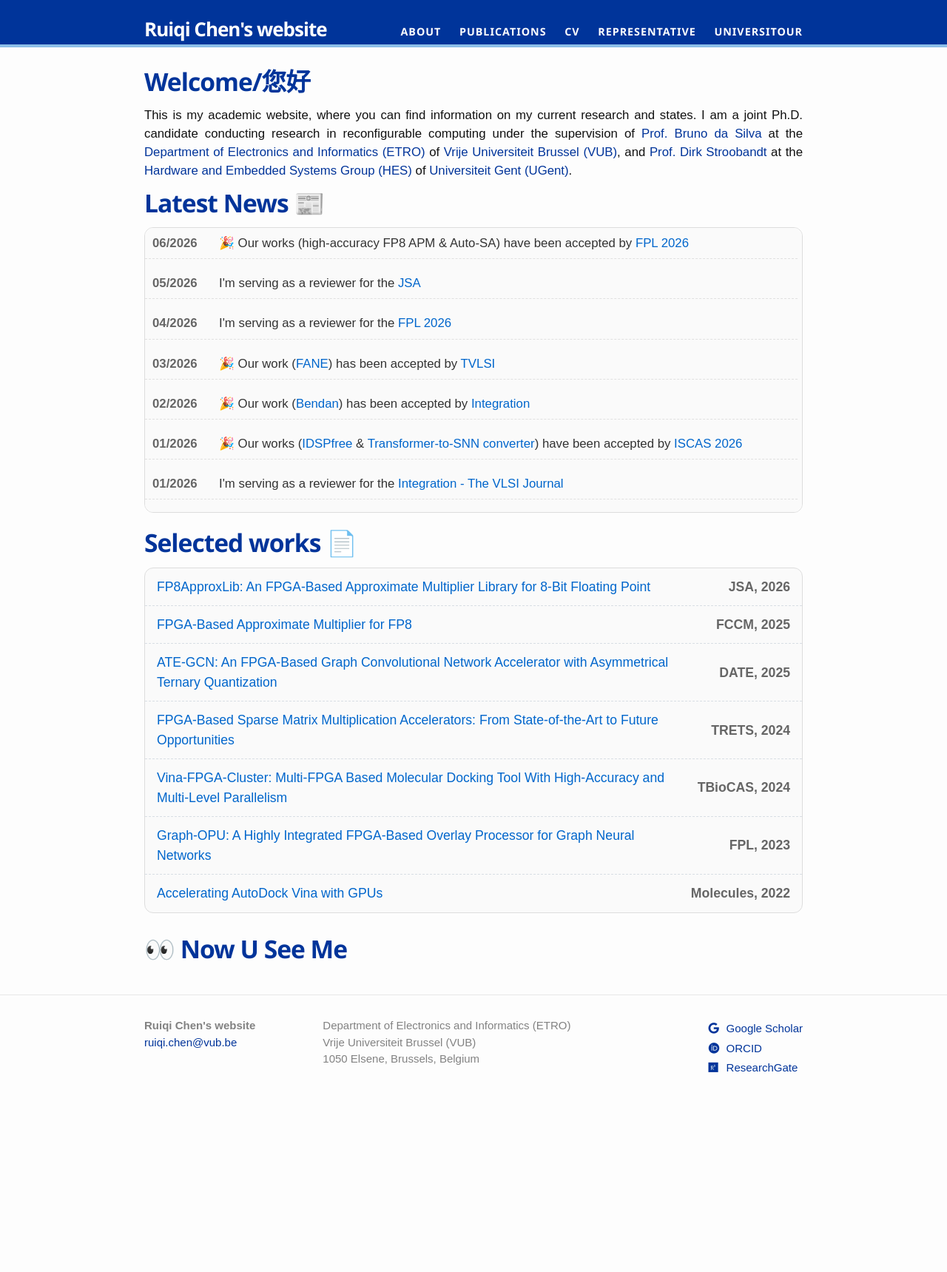
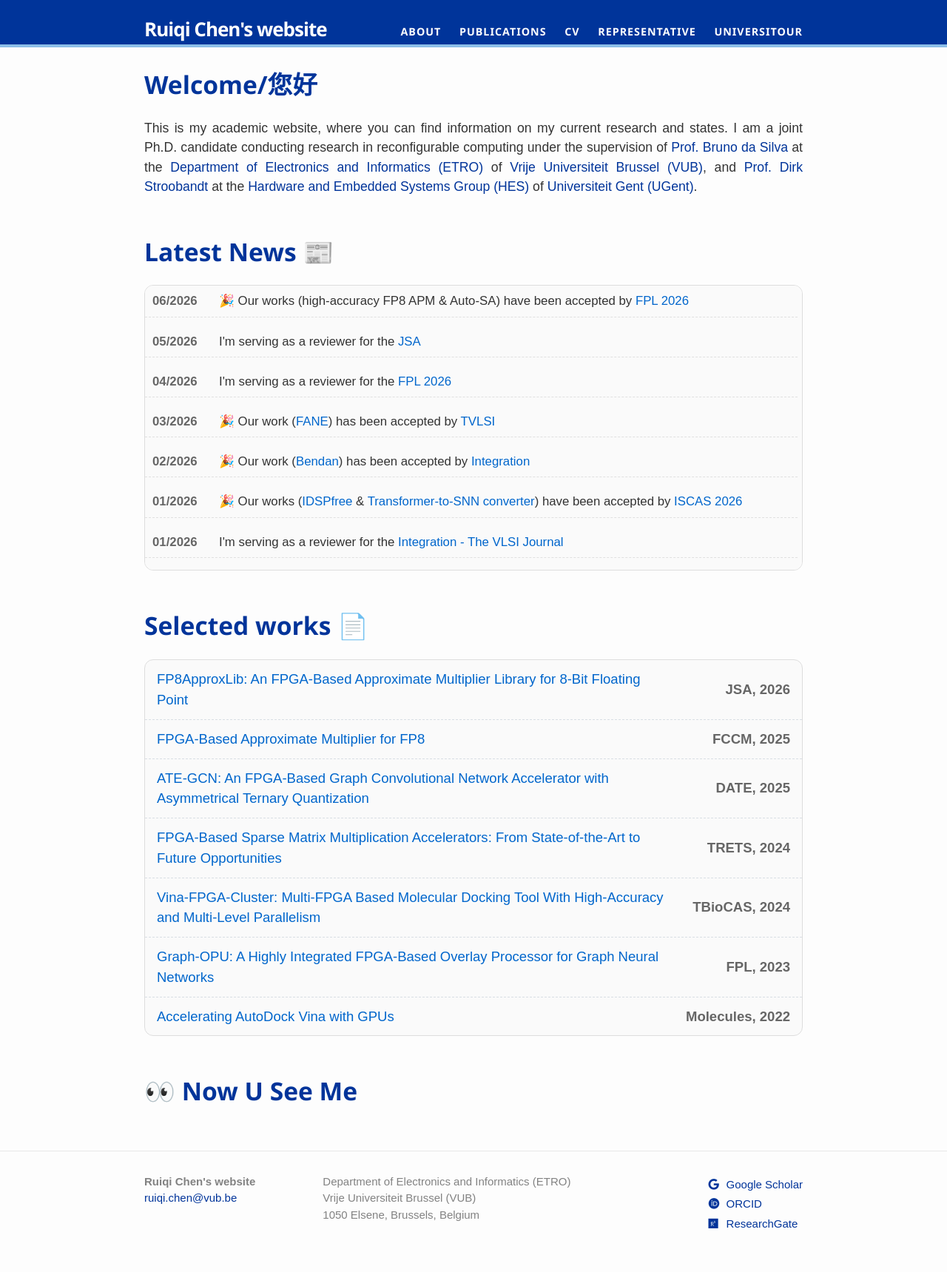
Before and after one commit to ruiqichen7/ruiqichen7.github.io, a Jekyll site: the page built from index.html, in a window 1280 px wide. Shown: the whole page at 74% size. Built offline with Jekyll 4.4.1, drawn with Linux system fonts in a browser that asks for light colours; before the commit the page ends 1509 px from its top, so only the background shows below that.

Commit message:
update layout

```diff
--- a/_sass/_layout.scss
+++ b/_sass/_layout.scss
@@ -176,23 +176,25 @@
  * Posts
  */
 .post-header {
-    margin-bottom: $spacing-unit;
+    margin-bottom: $spacing-unit * 1.25;
 }
 
 h1 /* .post-title */ {
 /*    font-size: 42px; */
-    letter-spacing: -1px;
-    line-height: 1;
+    letter-spacing: 0;
+    line-height: 1.2;
 		font-family: 'Segoe UI', sans-serif;
     font-weight: 700;
 		color: #00349a;
+    margin-bottom: $spacing-unit * 0.85;
 
     @include media-query($on-laptop) {
 /*        font-size: 36px; */
     }
 }
 
-.post-content {
+.post-content,
+.home {
     margin-bottom: $spacing-unit;
 
     h2 {
@@ -227,6 +229,20 @@
         line-height: 1.5;
         color: #333;
     }
+
+    p {
+        text-align: justify;
+    }
+}
+
+.post-content h1,
+.home h1 {
+    margin-top: $spacing-unit * 1.8;
+}
+
+.post-content > h1:first-child,
+.home > h1:first-child {
+    margin-top: 0;
 }
 
 						.footnotes ol li {list-style-type:decimal;}
--- a/index.html
+++ b/index.html
@@ -8,7 +8,7 @@
 
 <h1>Welcome/您好</h1>
 
-<p style="text-align: justify;">This is my academic website, where you can find information on my current research and states. I am a joint Ph.D. candidate conducting research in reconfigurable computing under the supervision of <a href="https://www.etrovub.be/people/member/about-bio/bdasilva/">Prof. Bruno da Silva</a> at the <a href="https://www.etrovub.be/">Department of Electronics and Informatics (ETRO)</a> of <a href="https://www.vub.be/en">Vrije Universiteit Brussel (VUB)</a>, and <a href="https://hes.elis.ugent.be/members/dstroob.html">Prof. Dirk Stroobandt</a> at the <a href="https://hes.elis.ugent.be/">Hardware and Embedded Systems Group (HES)</a> of <a href="https://www.ugent.be/en">Universiteit Gent (UGent)</a>.
+<p>This is my academic website, where you can find information on my current research and states. I am a joint Ph.D. candidate conducting research in reconfigurable computing under the supervision of <a href="https://www.etrovub.be/people/member/about-bio/bdasilva/">Prof. Bruno da Silva</a> at the <a href="https://www.etrovub.be/">Department of Electronics and Informatics (ETRO)</a> of <a href="https://www.vub.be/en">Vrije Universiteit Brussel (VUB)</a>, and <a href="https://hes.elis.ugent.be/members/dstroob.html">Prof. Dirk Stroobandt</a> at the <a href="https://hes.elis.ugent.be/">Hardware and Embedded Systems Group (HES)</a> of <a href="https://www.ugent.be/en">Universiteit Gent (UGent)</a>.</p>
 
 <h1>Latest News 📰 </h1>
 
```
